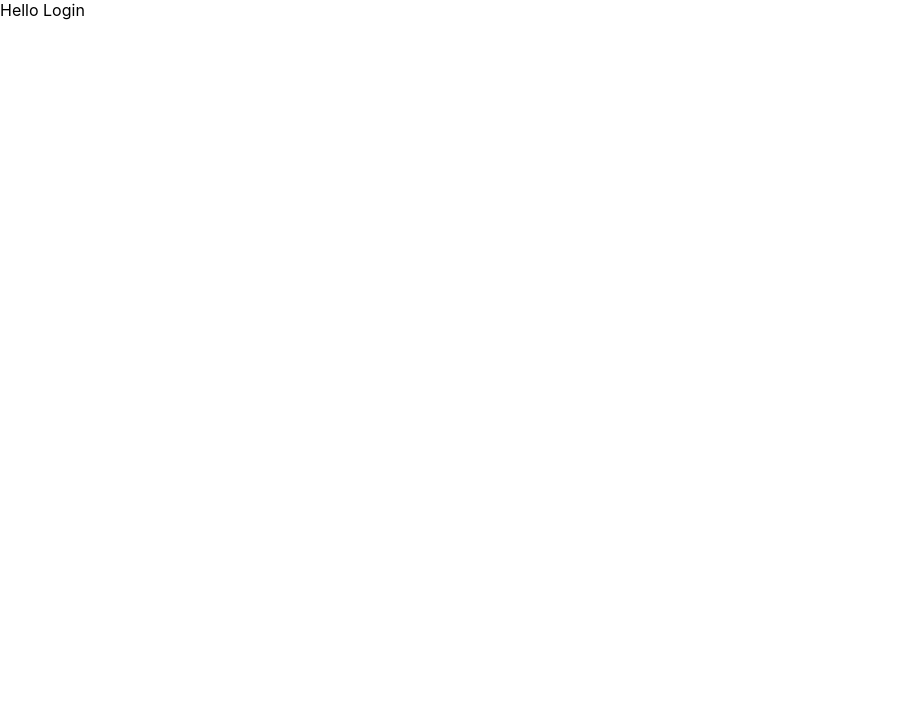
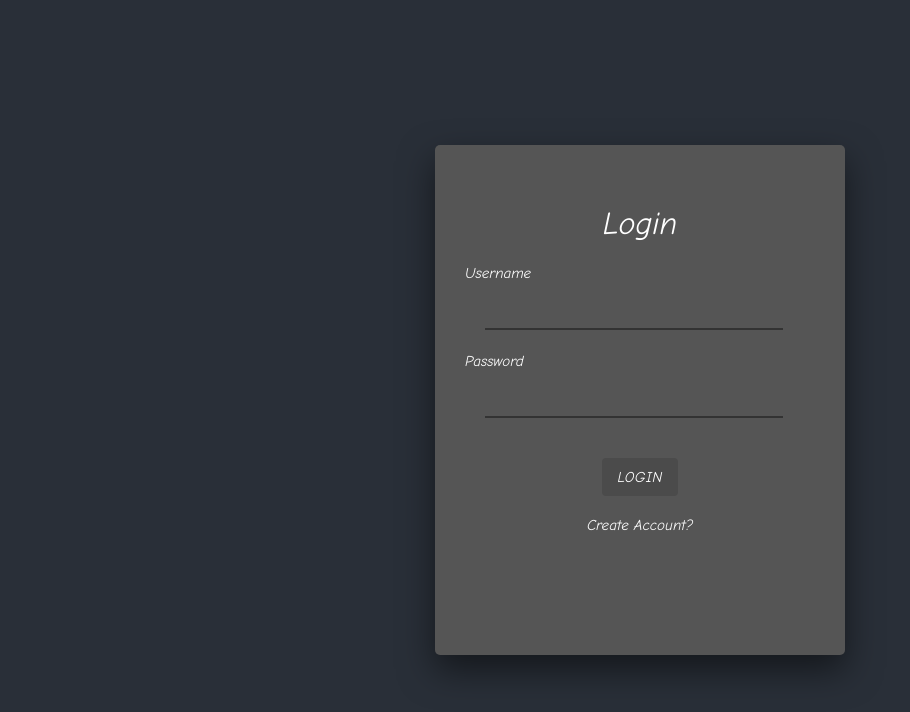
Before and after one commit to ys2486/portfolio-frontend, a React (Create React App) app: page / in a window 1280 px wide. Shown: the top 712 px of the page, without its empty margins (0-910 px from the left). Built offline with nearby package versions, Linux system fonts and the light colour scheme.

Commit message:
2023/1/5 ログイン機能 & jwtトークン実装

```diff
--- a/src/app/store.ts
+++ b/src/app/store.ts
@@ -1,12 +1,21 @@
 import { configureStore, ThunkAction, Action } from '@reduxjs/toolkit';
 import counterReducer from '../features/counter/counterSlice';
+import loginSlice from '../features/login/loginSlice';
 import taskSlice from '../features/task/taskSlice';
 
 export const store = configureStore({
   reducer: {
     counter: counterReducer,
     task: taskSlice,
+    login: loginSlice,
   },
+  //A non-serializable value was detected対策
+  // middleware: (getDefaultMiddleware) =>
+  //   getDefaultMiddleware({
+  //     serializableCheck: {
+  //       ignoredActionPaths: ['payload'], // action.payload に対しては serializableCheck しない
+  //     },
+  //   }),
 });
 
 export type AppDispatch = typeof store.dispatch;
--- /dev/null
+++ b/src/features/login/Login.module.css
@@ -0,0 +1,49 @@
+h1 {
+  color: white;
+  font-weight: normal;
+  text-align: center;
+  margin: 30px 0px 20px 0px;
+  font-family: 'Comic Neue', cursive;
+}
+span {
+  color: white;
+  font-size: 15px;
+  font-family: 'Comic Neue', cursive;
+}
+.containerLogin {
+  background-color: #292f38;
+  height: 100vh;
+  display: flex;
+  justify-content: center;
+  align-items: center;
+}
+.appLogin {
+  background-color: #555555;
+  width: 25%;
+  min-width: 350px;
+  height: 450px;
+  padding: 30px;
+  border-radius: 5px;
+  box-shadow: 0 15px 35px rgba(0, 0, 0, 0.5);
+}
+
+.inputLog {
+  width: 85%;
+  margin: 20px;
+  font-family: 'Comic Neue', cursive;
+  background-color: #555555;
+  border: 0;
+  outline: 0;
+  border-bottom: 2px solid #333333;
+  font-size: 1.4rem;
+  color: #ccc;
+}
+.switch {
+  margin: 20px;
+  display: block;
+  text-align: center;
+}
+.switchText {
+  display: block;
+  text-align: center;
+}
--- a/src/features/login/Login.tsx
+++ b/src/features/login/Login.tsx
@@ -1,7 +1,67 @@
 import React from 'react';
+import { useDispatch, useSelector } from 'react-redux';
+import { AppDispatch } from '../../app/store';
+import {
+  editPassword,
+  editUserId,
+  fetchAsyncLogin,
+  selectAuthen,
+} from './loginSlice';
+import styles from './Login.module.css';
+import { Button } from '@material-ui/core';
 
 const Login = () => {
-  return <div>Hello Login</div>;
+  const dispatch: AppDispatch = useDispatch();
+  const authen = useSelector(selectAuthen);
+  const btnDisabled = authen.userId === '' || authen.password === '';
+
+  const login = async () => {
+    await dispatch(fetchAsyncLogin(authen));
+  };
+
+  return (
+    <div className={styles.containerLogin}>
+      <div className={styles.appLogin}>
+        <h1>{true ? 'Login' : 'Register'}</h1>
+        {/* <h1>{isLoginView ? 'Login' : 'Register'}</h1> */}
+        <span>Username</span>
+        <input
+          type="text"
+          className={styles.inputLog}
+          name="username"
+          placeholder=""
+          required
+          onChange={(e) => dispatch(editUserId(e.target.value))}
+        />
+        <span>Password</span>
+        <input
+          type="password"
+          className={styles.inputLog}
+          name="username"
+          placeholder=""
+          required
+          onChange={(e) => dispatch(editPassword(e.target.value))}
+        />
+        <div className={styles.switch}>
+          <Button
+            variant="contained"
+            disabled={btnDisabled}
+            color="primary"
+            onClick={login}
+          >
+            {true ? 'Login' : 'Create'}
+            {/* {isLoginView ? 'Login' : 'Create'} */}
+          </Button>
+        </div>
+        <span
+          className={styles.switchText}
+          // onClick={() => dispatch(toggleMode())}
+        >
+          Create Account?
+        </span>
+      </div>
+    </div>
+  );
 };
 
 export default Login;
--- /dev/null
+++ b/src/features/login/loginSlice.ts
@@ -0,0 +1,55 @@
+import { createAsyncThunk, createSlice } from '@reduxjs/toolkit';
+import axios from 'axios';
+import { RootState } from '../../app/store';
+import { LoginState } from '../types/loginState';
+
+//ログインURL(本番用)
+// const loginURL = 'http://13.115.86.228:8080/portfolio-backend/api/login';
+//ログインURL(テスト用)
+const loginURL = 'http://localhost:8080/api/login';
+
+export const fetchAsyncLogin = createAsyncThunk(
+  'login/post',
+  async (auth: LoginState['authen']) => {
+    const res = await axios.post(loginURL, auth, {
+      headers: {
+        'Content-Type': 'application/json',
+      },
+    });
+    console.log(res);
+    return res.headers['x-auth-token'];
+  }
+);
+
+//initialState
+const initialState: LoginState = {
+  authen: {
+    userId: '',
+    password: '',
+  },
+};
+
+//ログインスライス
+const loginSlice = createSlice({
+  name: 'login',
+  initialState: initialState,
+  reducers: {
+    editUserId(state, action) {
+      state.authen.userId = action.payload;
+    },
+    editPassword(state, action) {
+      state.authen.password = action.payload;
+    },
+  },
+  extraReducers: (builders) => {
+    builders.addCase(fetchAsyncLogin.fulfilled, (state, action) => {
+      localStorage.setItem('localJWT', action.payload || '');
+      action.payload && (window.location.href = '/tasks');
+    });
+  },
+});
+
+export const { editUserId, editPassword } = loginSlice.actions;
+export const selectAuthen = (state: RootState) => state.login.authen;
+
+export default loginSlice.reducer;
--- a/src/features/task/taskSlice.ts
+++ b/src/features/task/taskSlice.ts
@@ -3,7 +3,12 @@ import axios from 'axios';
 import { RootState } from '../../app/store';
 import { taskState } from '../types/taskState';
 
-const apiUrl = 'http://13.115.86.228:8080/portfolio-backend/tasks';
+//本番用
+// const apiUrl = 'http://13.115.86.228:8080/portfolio-backend/api/tasks';
+//検証用
+const apiUrl = 'http://localhost:8080/api/tasks';
+//トークン
+const token = localStorage.localJWT;
 
 const initialState = {
   tasks: [
@@ -33,7 +38,11 @@ const initialState = {
 
 //タスク全取得
 export const fetchAsyncGet = createAsyncThunk('task/get', async () => {
-  const res = await axios.get(apiUrl);
+  const res = await axios.get(`${apiUrl}/get`, {
+    headers: {
+      'X-AUTH-TOKEN': `Bearer ${token}`,
+    },
+  });
   return res.data;
 });
 
@@ -42,11 +51,12 @@ export const fetchAsyncInsert = createAsyncThunk(
   'task/insert',
   async (taskName: String) => {
     await axios.post(
-      apiUrl,
+      `${apiUrl}/post`,
       { name: taskName },
       {
         headers: {
           'Content-Type': 'application/json',
+          'X-AUTH-TOKEN': `Bearer ${token}`,
         },
       }
     );
@@ -57,7 +67,12 @@ export const fetchAsyncInsert = createAsyncThunk(
 export const fetchAsyncDelete = createAsyncThunk(
   'task/delete',
   async (taskId: number) => {
-    await axios.delete(apiUrl, { data: { id: taskId } });
+    await axios.delete(`${apiUrl}/delete`, {
+      headers: {
+        'X-AUTH-TOKEN': `Bearer ${token}`,
+      },
+      data: { id: taskId },
+    });
   }
 );
 
@@ -65,10 +80,18 @@ export const fetchAsyncDelete = createAsyncThunk(
 export const fetchAsyncUpdate = createAsyncThunk(
   'task/update',
   async (updateTask: taskState['selectedTask']) => {
-    await axios.put(apiUrl, {
-      id: updateTask.id,
-      name: updateTask.name,
-    });
+    await axios.put(
+      `${apiUrl}/put`,
+      {
+        id: updateTask.id,
+        name: updateTask.name,
+      },
+      {
+        headers: {
+          'X-AUTH-TOKEN': `Bearer ${token}`,
+        },
+      }
+    );
   }
 );
 
--- /dev/null
+++ b/src/features/types/loginState.ts
@@ -0,0 +1,6 @@
+export type LoginState = {
+  authen: {
+    userId: string;
+    password: string;
+  };
+};
```
